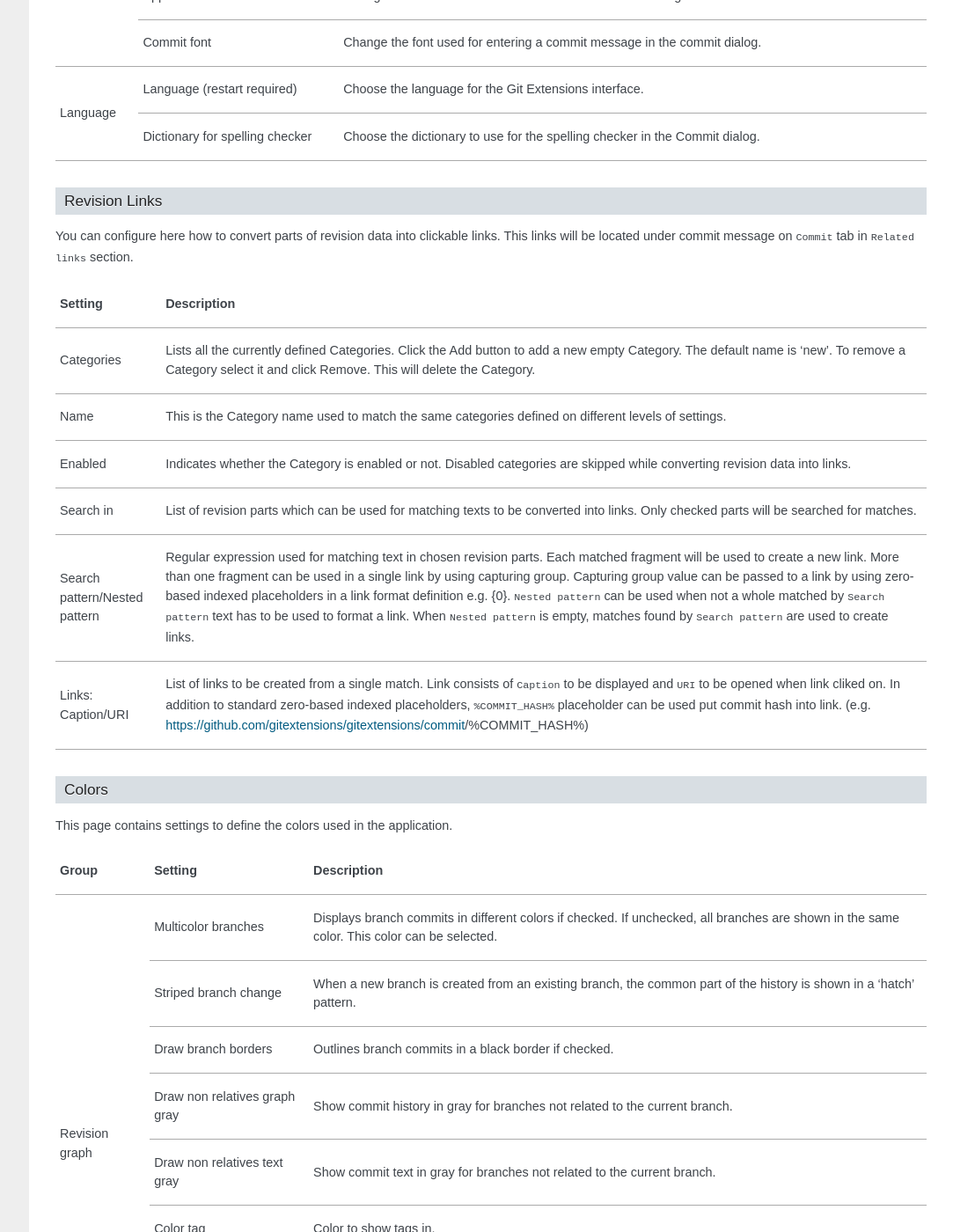
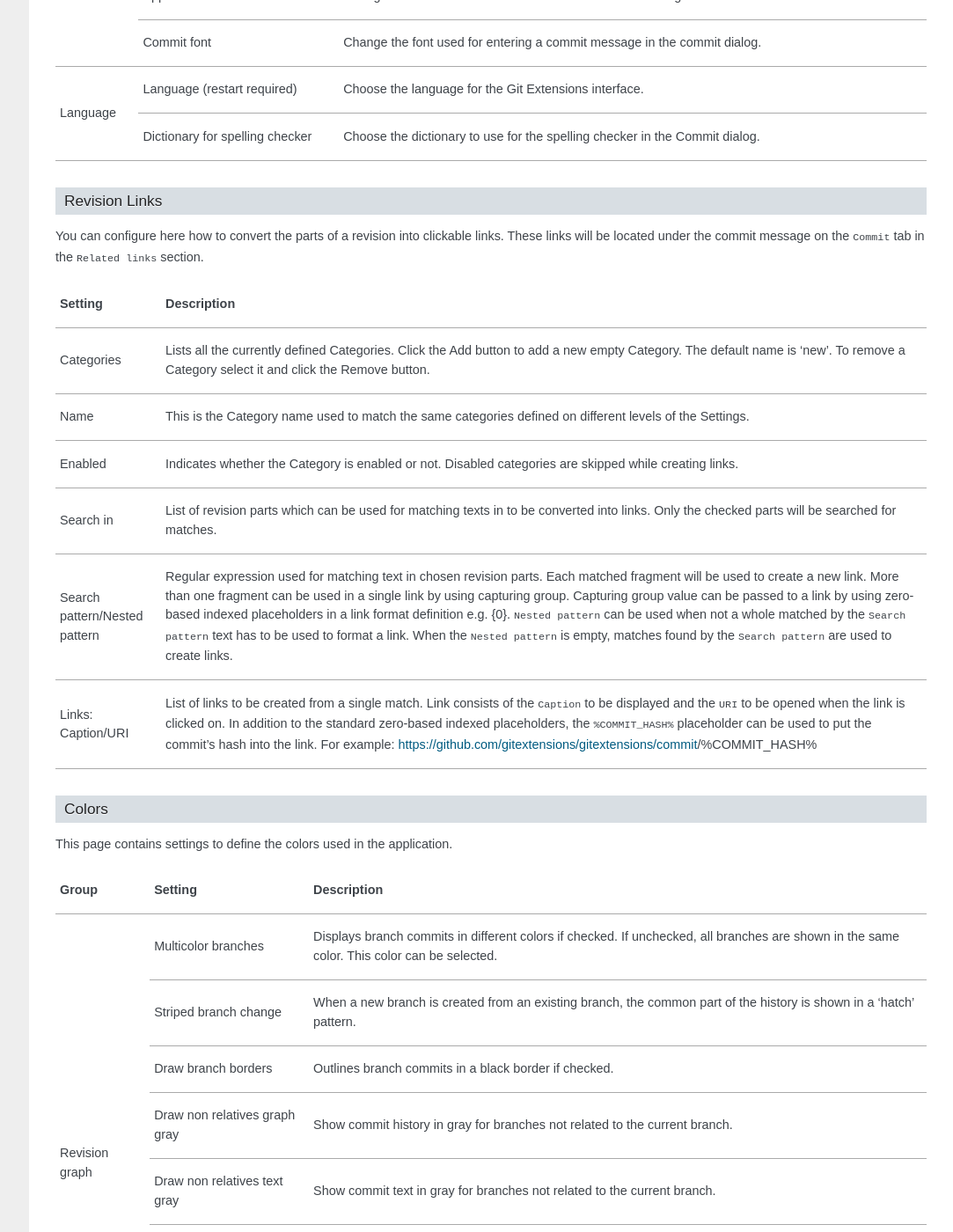
Before and after one commit to martinqt/GitExtensionsDoc, a Sphinx documentation site: the page built from source/getting_started.rst, in a window 1280 px wide and 1400 px high, scrolled down 8602 px. Shown: the whole window at 88% size, without its empty margins (197-1280 px from the left). Built offline with Sphinx 7.4.7, drawn with Linux system fonts in a browser that asks for light colours.

Commit message:
Attempt to fix articles.

```diff
--- a/source/getting_started.rst
+++ b/source/getting_started.rst
@@ -300,39 +300,40 @@ This page contains settings that affect the appearance of the application.
 Revision Links
 ^^^^^^^^^^^^^^
 
-You can configure here how to convert parts of revision data into clickable links. This links will be located under commit message on ``Commit``
-tab in ``Related links`` section.
+You can configure here how to convert the parts of a revision into clickable links. These links will be located under the commit message on the ``Commit``
+tab in the ``Related links`` section.
 
 +---------------------------------------------------+----------------------------------------------------------------------------+
 | Setting                                           | Description                                                                |
 +===================================================+============================================================================+
 |Categories                                         | Lists all the currently defined Categories. Click the Add button to        |
 |                                                   | add a new empty Category. The default name is 'new'.  To remove a Category |
-|                                                   | select it and click Remove. This will delete the Category.                 |
+|                                                   | select it and click the Remove button.                                     |
 +---------------------------------------------------+----------------------------------------------------------------------------+
 |Name                                               | This is the Category name used to match the same categories defined on     |
-|                                                   | different levels of settings.                                              |
+|                                                   | different levels of the Settings.                                          |
 +---------------------------------------------------+----------------------------------------------------------------------------+
 |Enabled                                            | Indicates whether the Category is enabled or not. Disabled categories are  |
-|                                                   | skipped while converting revision data into links.                         |
+|                                                   | skipped while creating links.                                              |
 +---------------------------------------------------+----------------------------------------------------------------------------+
-|Search in                                          | List of revision parts which can be used for matching texts to be          |
-|                                                   | converted into links. Only checked parts will be searched for matches.     |
+|Search in                                          | List of revision parts which can be used for matching texts in to be       |
+|                                                   | converted into links. Only the checked parts will be searched for matches. |
 +---------------------------------------------------+----------------------------------------------------------------------------+
 |Search pattern/Nested pattern                      | Regular expression used for matching text in chosen revision parts.        |
 |                                                   | Each matched fragment will be used to create a new link. More than one     |
 |                                                   | fragment can be used in a single link by using capturing group. Capturing  |
 |                                                   | group value can be passed to a link by using zero-based indexed            |
 |                                                   | placeholders in a link format definition e.g. {0}. ``Nested pattern`` can  |
-|                                                   | be used when not a whole matched by ``Search pattern`` text has to be used |
-|                                                   | to format a link. When ``Nested pattern`` is empty, matches found by       |
-|                                                   | ``Search pattern`` are used to create links.                               |
+|                                                   | be used when not a whole matched by the ``Search pattern`` text has to be  |
+|                                                   | used to format a link. When the ``Nested pattern`` is empty, matches       |
+|                                                   | found by the ``Search pattern`` are used to create links.                  |
 +---------------------------------------------------+----------------------------------------------------------------------------+
 |Links: Caption/URI                                 | List of links to be created from a single match. Link consists of          |
-|                                                   | ``Caption`` to be displayed and ``URI`` to be opened when link cliked on.  |
-|                                                   | In addition to standard zero-based indexed placeholders, ``%COMMIT_HASH%`` |
-|                                                   | placeholder can be used put commit hash into link.                         |
-|                                                   | (e.g. https://github.com/gitextensions/gitextensions/commit/%COMMIT_HASH%) |
+|                                                   | the ``Caption`` to be displayed and the ``URI`` to be opened when the link |
+|                                                   | is clicked on. In addition to the standard zero-based indexed placeholders,|
+|                                                   | the ``%COMMIT_HASH%`` placeholder can be used to put the commit's hash into|
+|                                                   | the link. For example:                                                     |
+|                                                   | https://github.com/gitextensions/gitextensions/commit/%COMMIT_HASH%        |
 +---------------------------------------------------+----------------------------------------------------------------------------+
 
 .. _settings-colors:
```
